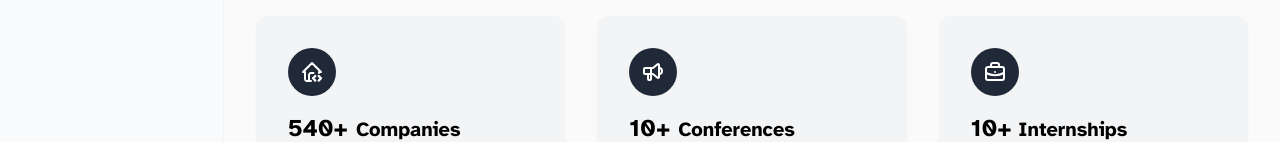
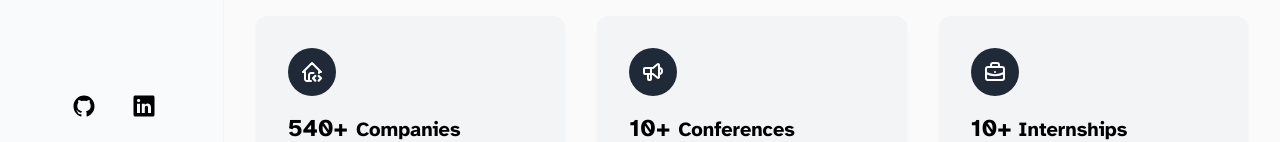
Before and after one commit to stefanicjuraj/datalog, a React (Vite) app: page / in a window 1280 px wide. Shown: the part 658-800 px from the top of the page. Built offline with nearby package versions, Linux system fonts and the light colour scheme.

Commit message:
feat(sidebar): add sidebar footer icons

```diff
--- a/src/components/Sidebar.tsx
+++ b/src/components/Sidebar.tsx
@@ -10,6 +10,8 @@ import education from "../assets/icons/education-dark.svg";
 import certificate from "../assets/icons/certificate-dark.svg";
 import analytics from "../assets/icons/analytics-dark.svg";
 import contribute from "../assets/icons/heart-dark.svg";
+import github from "../assets/icons/github-dark.svg";
+import linkedin from "../assets/icons/linkedin.svg";
 
 const Sidebar: React.FC = () => {
     const [sidebarOpen, setSidebarOpen] = useState(false);
@@ -159,6 +161,19 @@ const Sidebar: React.FC = () => {
                         </li>
                     </ul>
                 </div>
+                {/* sidebar footer */}
+                <div className="absolute bottom-0 left-0 justify-center p-4 space-x-4 w-full flex bg-[#F9FAFB] z-20">
+                    {/* github */}
+                    <a href="#" className="inline-flex justify-center p-2 text-black rounded cursor-pointer hover:text-gray-900 hover:bg-gray-100">
+                        {/* github icon */}
+                        <img src={github} className="ml-1 h-6 w-6" alt="contribute" />
+                    </a>
+                    {/* linkedin */}
+                    <a href="#" className="inline-flex justify-center p-2 text-black rounded cursor-pointer hover:text-gray-900 hover:bg-gray-100">
+                        {/* linkedin icon */}
+                        <img src={linkedin} className="ml-1 h-6 w-6" alt="contribute" />
+                    </a>
+                </div>
             </aside>
         </div>
     );
```
